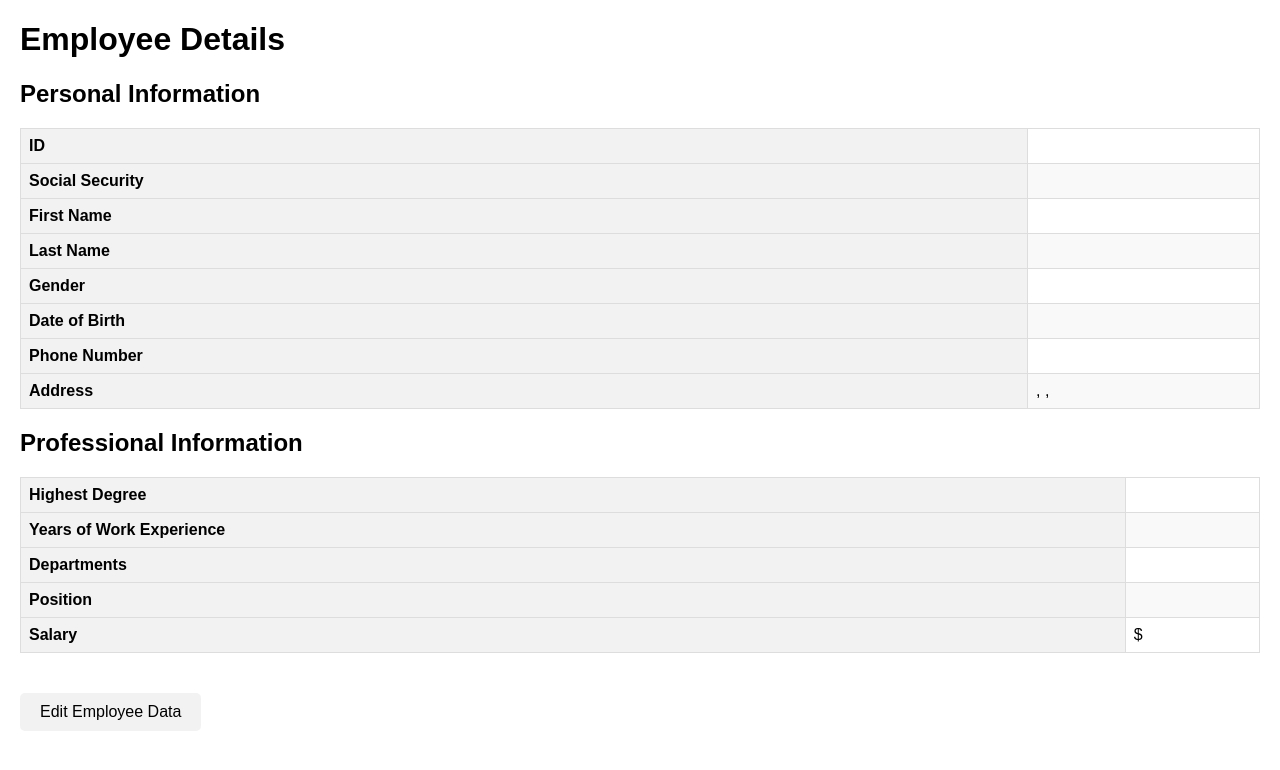
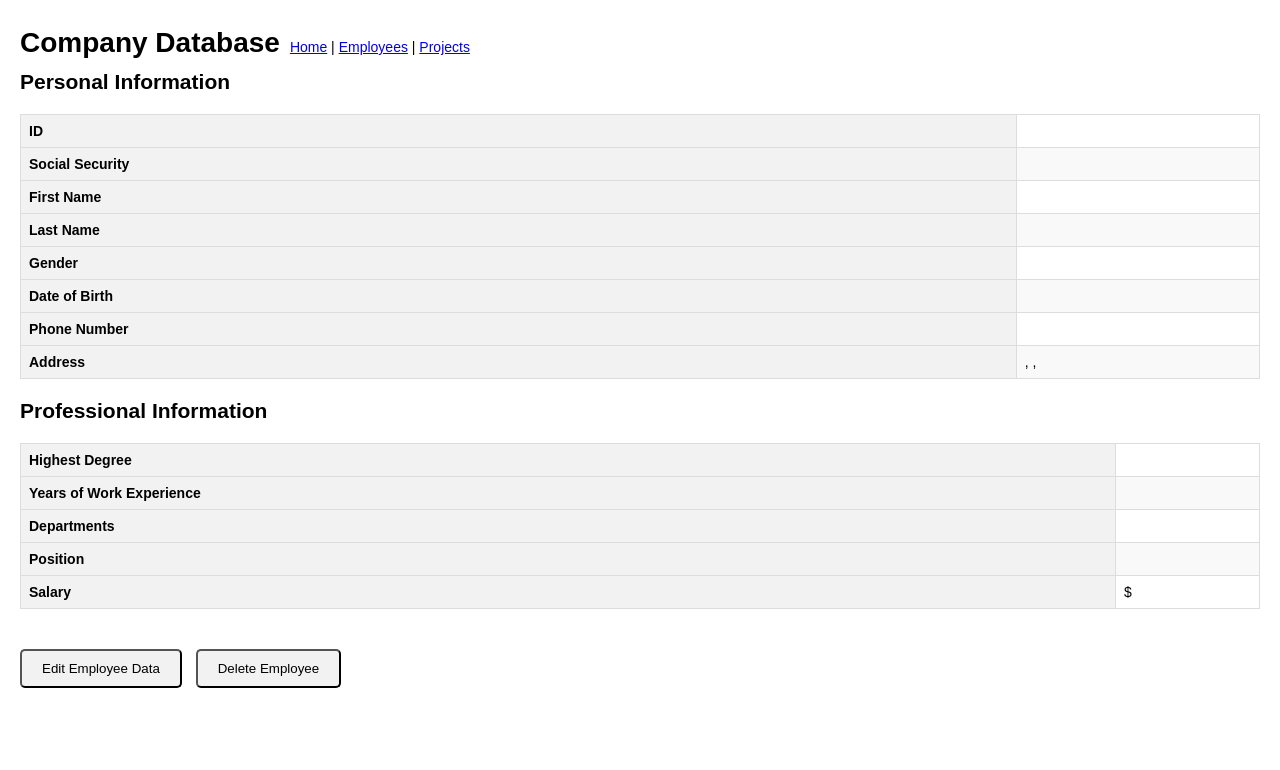
Before and after one commit to jdbren/database-project, a Flask app: template app/templates/employee/view.html in a window 1280 px wide. Shown: the top 770 px of the page. Run offline with Flask 3, Linux system fonts and the light colour scheme; the template is opened without the code that fills it, so the values that code supplies are empty; some libraries are stand-ins or nearby versions.

Commit message:
staff delete and inherited html

```diff
--- a/app/static/style.css
+++ b/app/static/style.css
@@ -1,3 +1,13 @@
 html {
     font-size: 14px;
 }
+
+h1, h2 {
+    margin-top: 0.5rem;
+    margin-bottom: 0.5rem;
+}
+
+h3, h4 {
+    margin-top: 0.25rem;
+    margin-bottom: 0.25rem;
+}
--- a/app/templates/employee/index.html
+++ b/app/templates/employee/index.html
@@ -1,13 +1,13 @@
-<!DOCTYPE html>
-<html>
-  <head>
+{% extends 'index.html' %}
+{% block head %}
+  {{ super() }}
   <title>Employee Manager</title>
-  </head>
-  <body>
+{% endblock %}
+{% block content %}
+  {{ super() }}
   <h2>Employee Manager</h2>
   <nav>
     <a href="/employee/insert">Insert</a> |
     <a href="/employee/search">Search</a>
   </nav>
-  </body>
-</html>
+{% endblock %}
--- a/app/templates/employee/view.html
+++ b/app/templates/employee/view.html
@@ -1,10 +1,7 @@
-<!DOCTYPE html>
-<html lang="en">
+{% extends 'employee/index.html' %}
 
-<head>
-  <meta charset="UTF-8">
-  <meta name="viewport" content="width=device-width, initial-scale=1.0">
-  <title>Employee Details</title>
+{% block head %}
+  {{ super() }}
   <style>
     body {
       font-family: Arial, sans-serif;
@@ -33,8 +30,9 @@
       font-size: 1.5em;
       margin-bottom: 20px;
     }
-    .edit-link {
+    .link-button {
       margin-top: 20px;
+      margin-right: 10px;
       display: inline-block;
       padding: 10px 20px;
       background-color: #f2f2f2;
@@ -43,13 +41,21 @@
       border-radius: 5px;
     }
   </style>
-</head>
+  <script>
+    function deleteEmployee() {
+      if (confirm("Are you sure you want to delete this employee?")) {
+        fetch(`/employee/{{ employee.ID }}`, {
+          method: 'DELETE'
+        })
+      }
+    }
+  </script>
+{% endblock %}
 
-<body>
-  <h1>Employee Details</h1>
+{% block content %}
 
   <!-- Employee Basic Information -->
-  <h2 class="details-header">Personal Information</h2>
+  <h3 class="details-header">Personal Information</h3>
   <table>
     <tr>
       <th>ID</th>
@@ -86,7 +92,7 @@
   </table>
 
   <!-- Employee Professional Information -->
-  <h2 class="details-header">Professional Information</h2>
+  <h3 class="details-header">Professional Information</h3>
   <table>
     <tr>
       <th>Highest Degree</th>
@@ -109,7 +115,8 @@
       <td>${{ employee.Salary }}</td>
     </tr>
   </table>
-  <a href="/employee/{{ employee.ID }}/edit" class="edit-link">Edit Employee Data</a>
-</body>
-
-</html>
+  <button class="link-button"
+    onclick="window.location.href = '/employee/{{ employee.ID }}/edit'"
+  >Edit Employee Data</button>
+  <button class="link-button" onclick="deleteEmployee()">Delete Employee</a>
+{% endblock %}
--- a/app/templates/index.html
+++ b/app/templates/index.html
@@ -1,16 +1,22 @@
 <!DOCTYPE html>
 <html lang="en">
 <head>
+  {% block head %}
   <meta charset="UTF-8">
   <meta name="viewport" content="width=device-width, initial-scale=1.0">
-    <title>Database Manager</title>
+  <link rel="stylesheet" href="{{ url_for('static', filename='style.css') }}">
+  {% endblock %}
+  <title>Company Database</title>
 </head>
 <body>
-    <h2>Database Manager</h2>
-    <nav>
+  <div style="display: flex; align-items: baseline;">
+    <h1>Company Database</h1>
+    <nav style="margin-left: 10px;">
       <a href="/">Home</a> |
       <a href="/employee">Employees</a> |
       <a href="/project">Projects</a>
     </nav>
+  </div>
+  <div>{% block content %}{% endblock %}</div>
 </body>
 </html>
```
Also changed, not shown: app/employee.py (+17 -6 lines), app/templates/employee/form.html (+17 -11 lines), app/templates/employee/search.html (+8 -13 lines). Lines whose indentation alone changed are shown as unchanged.
